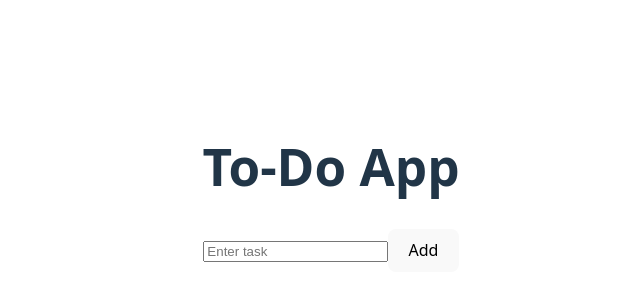
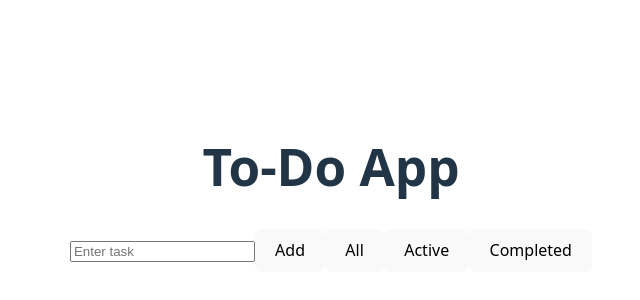
Before and after one commit to RohanMaharjan/To-Do_Application, a React (Vite) app in the folder to-do/: page / in a window 1280 px wide. Shown: the part 204-504 px from the top of the page, without its empty margins (309-949 px from the left). Built offline with nearby package versions, Linux system fonts and the light colour scheme.

Commit message:
added filter buttons

```diff
--- a/to-do/src/App.jsx
+++ b/to-do/src/App.jsx
@@ -54,6 +54,9 @@
     setEditText("")
   }
 
+  //add filter state
+  const [filter, setFilter] = useState("all") // all | active | completed
+
   // Load todos from localStorage
   useEffect(() => {
     const saved = localStorage.getItem("todos")
@@ -77,10 +80,20 @@
         onChange={(e) => setInput(e.target.value)}
         placeholder="Enter task"
       />
+
+      {/* add filter buttons */}
       <button onClick={addTodo}>Add</button>
+      <button onClick={() => setFilter("all")}>All</button>
+      <button onClick={() => setFilter("active")}>Active</button>
+      <button onClick={() => setFilter("completed")}>Completed</button>
 
       <ul>
-        {todos.map(todo => (
+        {todos.filter(todo => {
+          if (filter === "all") return true
+          if (filter === "active") return !todo.completed
+          if (filter === "completed") return todo.completed
+          return true
+        }).map(todo => (
           <TodoItem
             key={todo.id}
             todo={todo}
```
